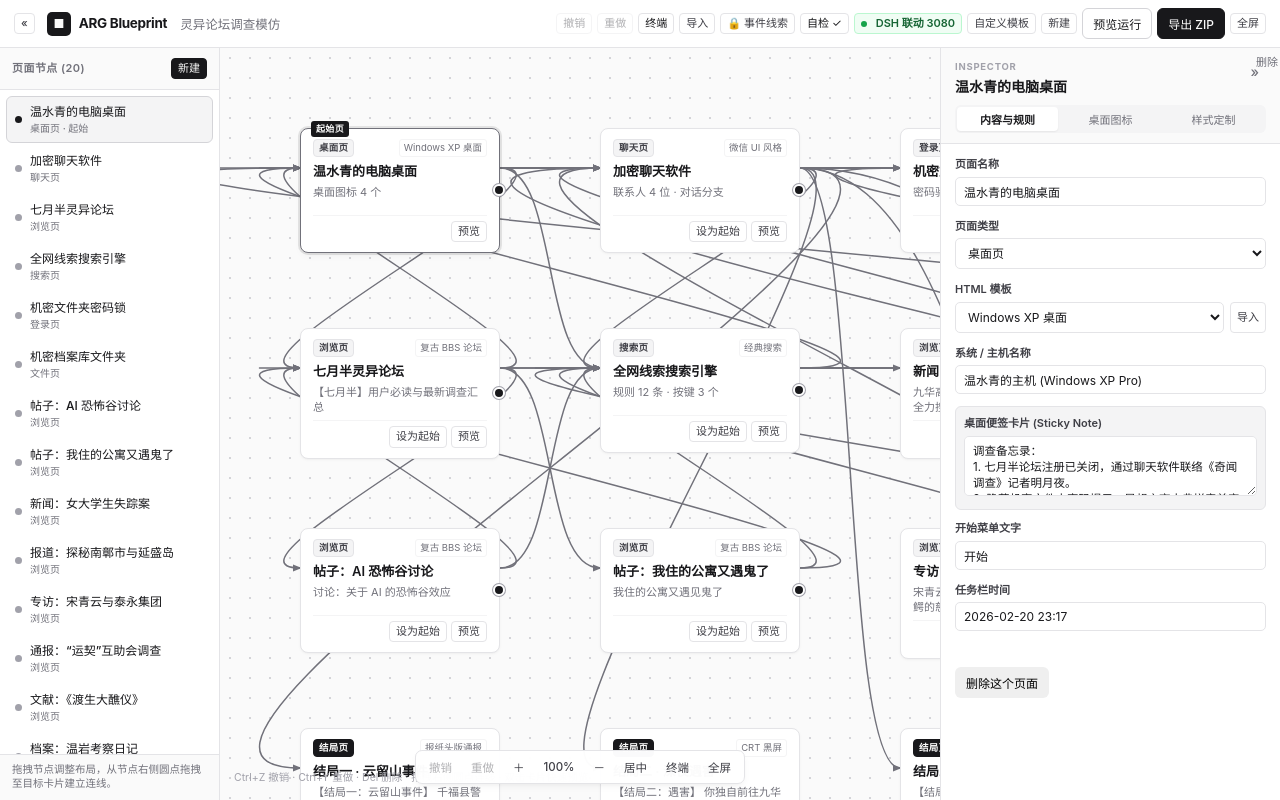
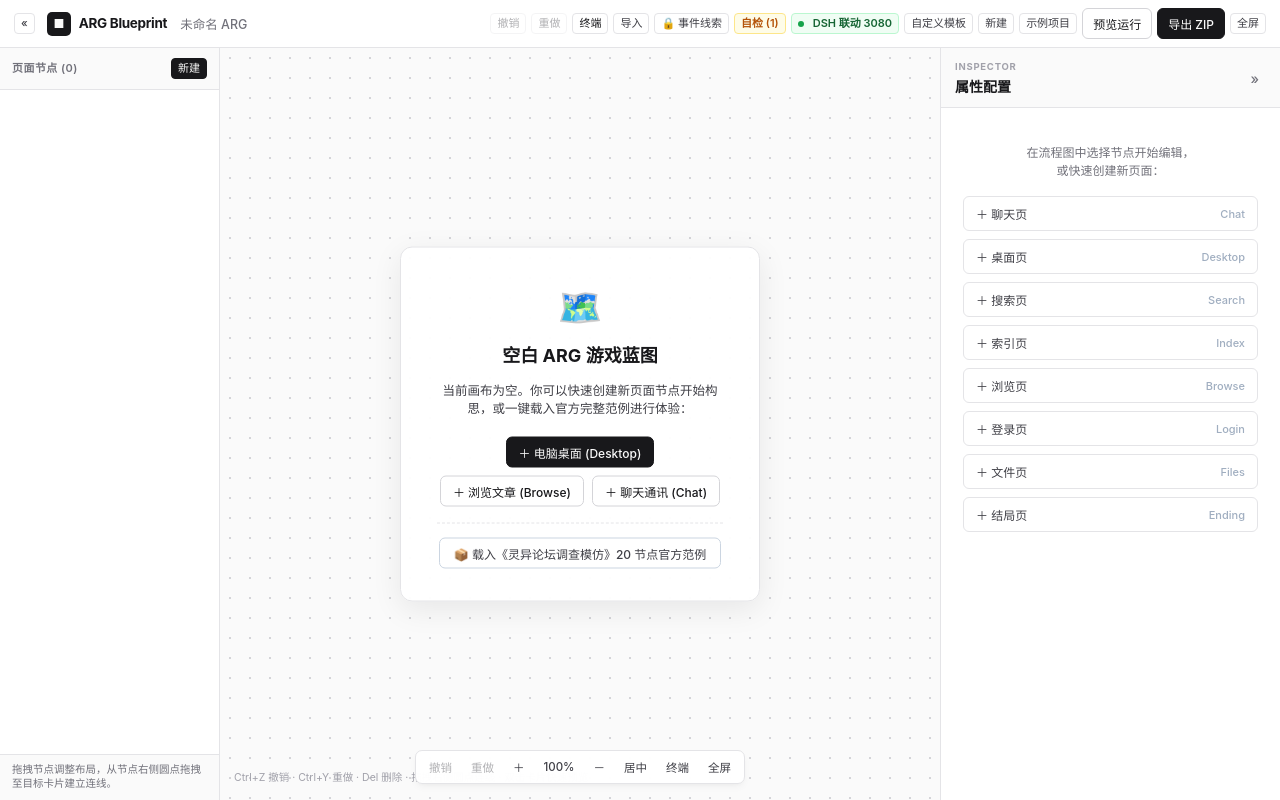
Before and after one commit to GallonHong/ARG-Blueprinter, a React (Vite) app: page / in a window 1280 px wide. Built offline with nearby package versions, Linux system fonts and the light colour scheme.

Commit message:
feat: Default new user entry to clean empty blueprint canvas

```diff
--- a/src/App.jsx
+++ b/src/App.jsx
@@ -612,8 +612,8 @@ export default function App() {
     } catch (e) {
       saved = null
     }
-    if (!saved || !Array.isArray(saved.nodes) || saved.nodes.length === 0) {
-      saved = getQiyuebanDemoProject()
+    if (!saved || !Array.isArray(saved.nodes)) {
+      saved = empty()
     }
     if (!saved.customTemplates) {
       try {
@@ -1024,7 +1024,8 @@ export default function App() {
           DSH 联动 {dshOnline ? '3080' : ''}
         </button>
         <button className="ghost icon-tiny" onClick={() => setShowTemplateModal(true)}>自定义模板</button>
-        <button className="ghost icon-tiny" onClick={() => confirm('确定新建项目？') && update(next => { Object.assign(next, empty()) })}>新建</button>
+        <button className="ghost icon-tiny" onClick={() => confirm('确定清空并新建空白蓝图？') && update(next => { Object.assign(next, empty()) })}>新建</button>
+        <button className="ghost icon-tiny" onClick={() => confirm('载入官方示例项目《灵异论坛调查模仿》？当前画布内容将被替换') && update(next => { Object.assign(next, getQiyuebanDemoProject()) })} title="载入官方完整 20 节点悬疑解谜范例">示例项目</button>
         <button className="secondary" onClick={() => openPreviewInNewTab(state)} title="在新的浏览器标签页中全屏运行并体验完整游戏（支持点击桌面图标、论坛、搜索与所有结局跳转）">
           预览运行
         </button>
@@ -1200,16 +1201,29 @@ export default function App() {
           </div>
 
           {!state.nodes.length && (
-            <div className="empty" style={{ zIndex: 4, maxWidth: 360 }}>
-              <div className="empty-icon" style={{ fontSize: 24, fontWeight: 'bold', color: 'var(--text-main)', marginBottom: 8 }}>■</div>
-              <h2>欢迎使用 ARG Blueprint</h2>
-              <p style={{ marginBottom: 14 }}>从创建一个核心剧情页面节点开始：</p>
-              <div style={{ display: 'flex', gap: 6, flexWrap: 'wrap', justifyContent: 'center' }}>
-                {Object.entries(TYPES).map(([k, v]) => (
-                  <button key={k} className="primary icon-tiny" onClick={() => add(k)}>
-                    {v.label}
-                  </button>
-                ))}
+            <div className="empty" style={{ zIndex: 4, maxWidth: 440, padding: '32px 36px', textAlign: 'center', background: 'rgba(255,255,255,0.96)', borderRadius: 12, boxShadow: '0 8px 30px rgba(0,0,0,0.08)', border: '1px solid var(--border-color)' }}>
+              <div style={{ fontSize: 36, marginBottom: 8 }}>🗺️</div>
+              <h2 style={{ fontSize: 18, fontWeight: 700, color: 'var(--text-main)', marginBottom: 6 }}>
+                空白 ARG 游戏蓝图
+              </h2>
+              <p style={{ fontSize: 12.5, color: 'var(--text-secondary)', lineHeight: 1.5, marginBottom: 18 }}>
+                当前画布为空。你可以快速创建新页面节点开始构思，或一键载入官方完整范例进行体验：
+              </p>
+              <div style={{ display: 'flex', gap: 8, flexWrap: 'wrap', justifyContent: 'center', marginBottom: 16 }}>
+                <button className="primary" style={{ padding: '6px 12px' }} onClick={() => add('Desktop')}>
+                  ＋ 电脑桌面 (Desktop)
+                </button>
+                <button className="secondary" style={{ padding: '6px 12px' }} onClick={() => add('Browse')}>
+                  ＋ 浏览文章 (Browse)
+                </button>
+                <button className="secondary" style={{ padding: '6px 12px' }} onClick={() => add('Chat')}>
+                  ＋ 聊天通讯 (Chat)
+                </button>
+              </div>
+              <div style={{ borderTop: '1px dashed var(--border-color)', paddingTop: 14 }}>
+                <button className="ghost" style={{ fontSize: 12, padding: '6px 14px', border: '1px solid #cbd5e1' }} onClick={() => update(next => { Object.assign(next, getQiyuebanDemoProject()) })}>
+                  📦 载入《灵异论坛调查模仿》20 节点官方范例
+                </button>
               </div>
             </div>
           )}
```
